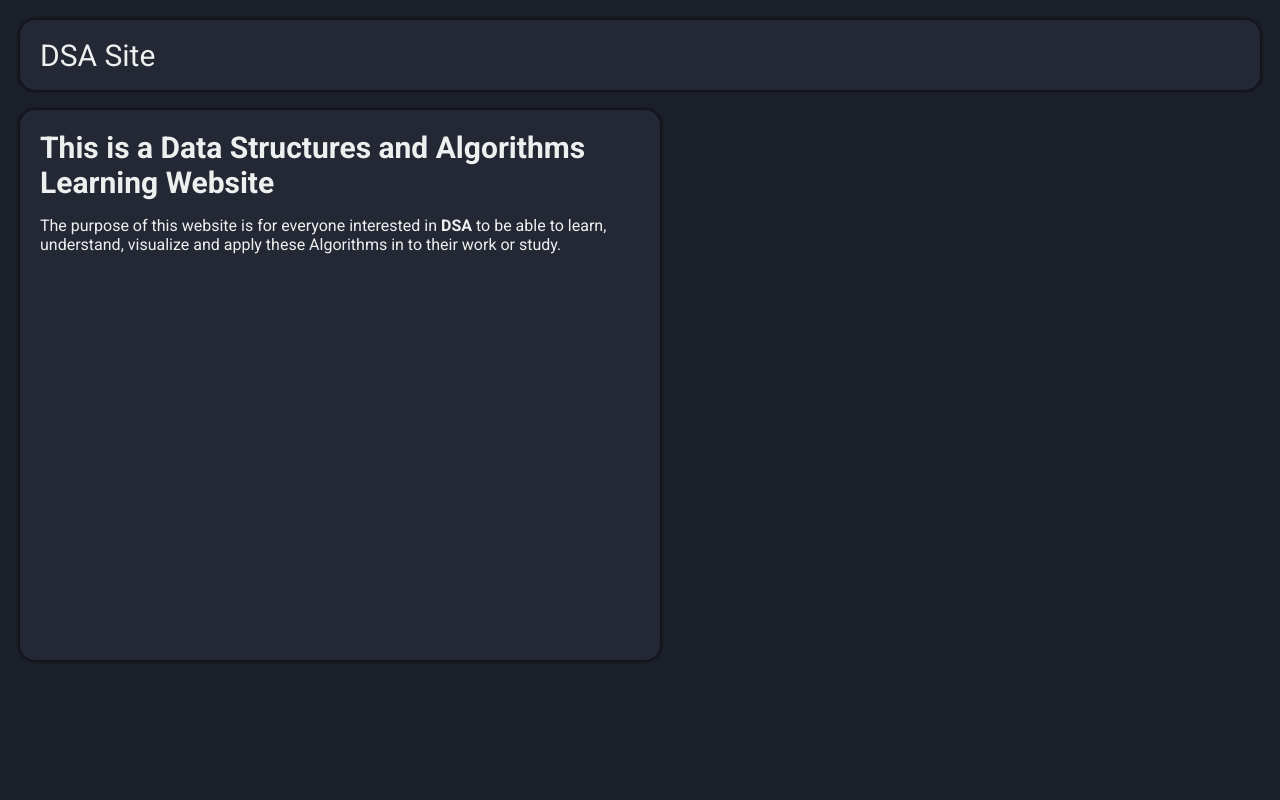
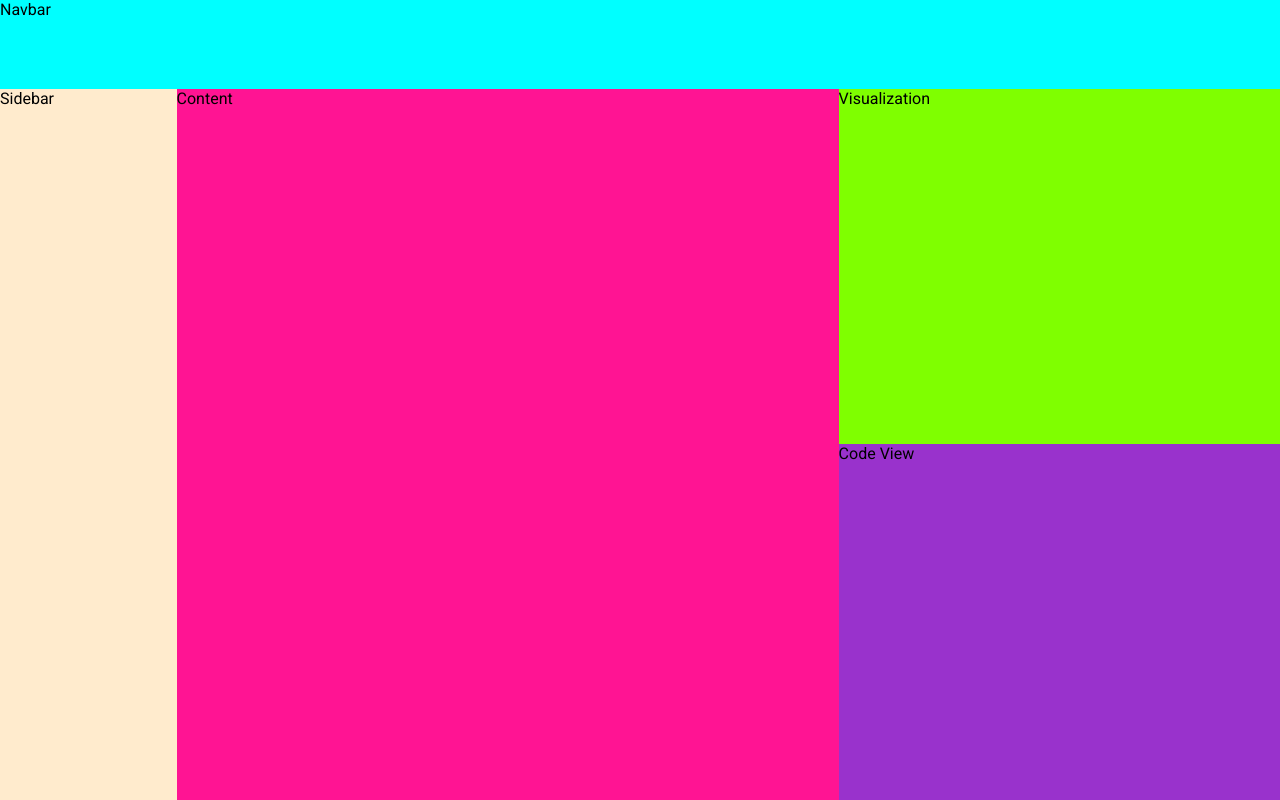
Before and after one commit to Anonymoz17/DSA-Website, a plain HTML site: page index.html in a window 1280 px wide. Drawn offline with Linux system fonts and the light colour scheme; a web font is replaced by a local one.

Commit message:
CSS Grid Template attempt
adjusting grid layout

```diff
--- a/index.html
+++ b/index.html
@@ -20,24 +20,18 @@
     <script async src="scripts/main.js" defer></script>
   </head>
 
-  <header>
-    <nav class="top-navigation">
-      <div class="top-navigation-wrap">DSA Site</div>
-    </nav>
-  </header>
 
 
   <body>
-    <div class="main-wrap">
-      <div class="main-content">
-          <h1>This is a Data Structures and Algorithms Learning Website</h1>
+    <div class="container">
+      <nav>Navbar</nav>
+      <div class="sidebar">Sidebar</div>
+      <div class="visualization">Visualization</div>
+      <div class="code-view">Code View</div>
+      <div class="content">Content</div>
+    </div>
 
-          <p>
-            The purpose of this website is for everyone interested in <strong>DSA</strong> to be able to learn, understand, visualize and apply these Algorithms in to their
-            work or study.
-          </p>
-      </div>
-    </div>
+
   </body>
 
 </html>
--- a/styles/style.css
+++ b/styles/style.css
@@ -1,18 +1,59 @@
+:root {
+    --font: Roboto;
+    --font-size: 16px;
+    --text-color: #edf0ef;
+    --primary-color: #242834;
+    --secondary-color: #1c2029;
+}
+
 html, body {
     margin: 0;
     padding: 0;
-    color: #edf0ef;
-    background-color: #1c2029;
-    font-family: Roboto;
+    /* color: var(--text-color); */
+    color: black;
+    /* background-color: var(--secondary-color); */
+    background-color: white;
+    font-family: var(--font);
 }
 
-h1 {
-    font-size: 30px;
-    margin: 0;
+.container {
+    display: grid;
+    height: 100vh;
+    grid-template-columns: 0.8fr 3fr 2fr;
+    grid-template-rows: 0.5fr 2fr 2fr;
+    grid-template-areas:
+    "nav nav nav"
+    "side content visual"
+    "side content code"
+}
+
+nav {
+    background-color: aqua;
+    grid-area: nav;
+}
+
+.sidebar {
+    background-color: blanchedalmond;
+    grid-area: side;
+}
+
+.visualization {
+    background-color: chartreuse;
+    grid-area: visual;
+}
+
+.code-view {
+    background-color: darkorchid;
+    grid-area: code;
+}
+
+.content {
+    background-color: deeppink;
+    grid-area: content;
 }
 
 /* TOP NAVIGATION BAR */
-.top-navigation {       /* the entire nav bar */
+/* .top-navigation {
     box-sizing: border-box;
     box-shadow: 0 0 5px black;
     background-color: #242834;
@@ -27,18 +68,14 @@ h1 {
     align-items: center;
 }
 
-.top-navigation-wrap {  /* the title */
+.top-navigation-wrap {
     box-sizing: border-box;
     font-size: 30px;
-}
+} */
 
 /* MAIN CONTENT */
 
-.main-wrap {
-
-}
-
-.main-content {
+/* .main-content {
     box-sizing: border-box;
     box-shadow: 0 0 5px black;
     background-color: #242834;
@@ -51,10 +88,4 @@ h1 {
     display: flex;
     flex-direction: column;
     justify-content: flex-start;
-}
-
-
-.div1 {
-    border: 2px solid black;
-    width: 15%;
-}
+} */
```
